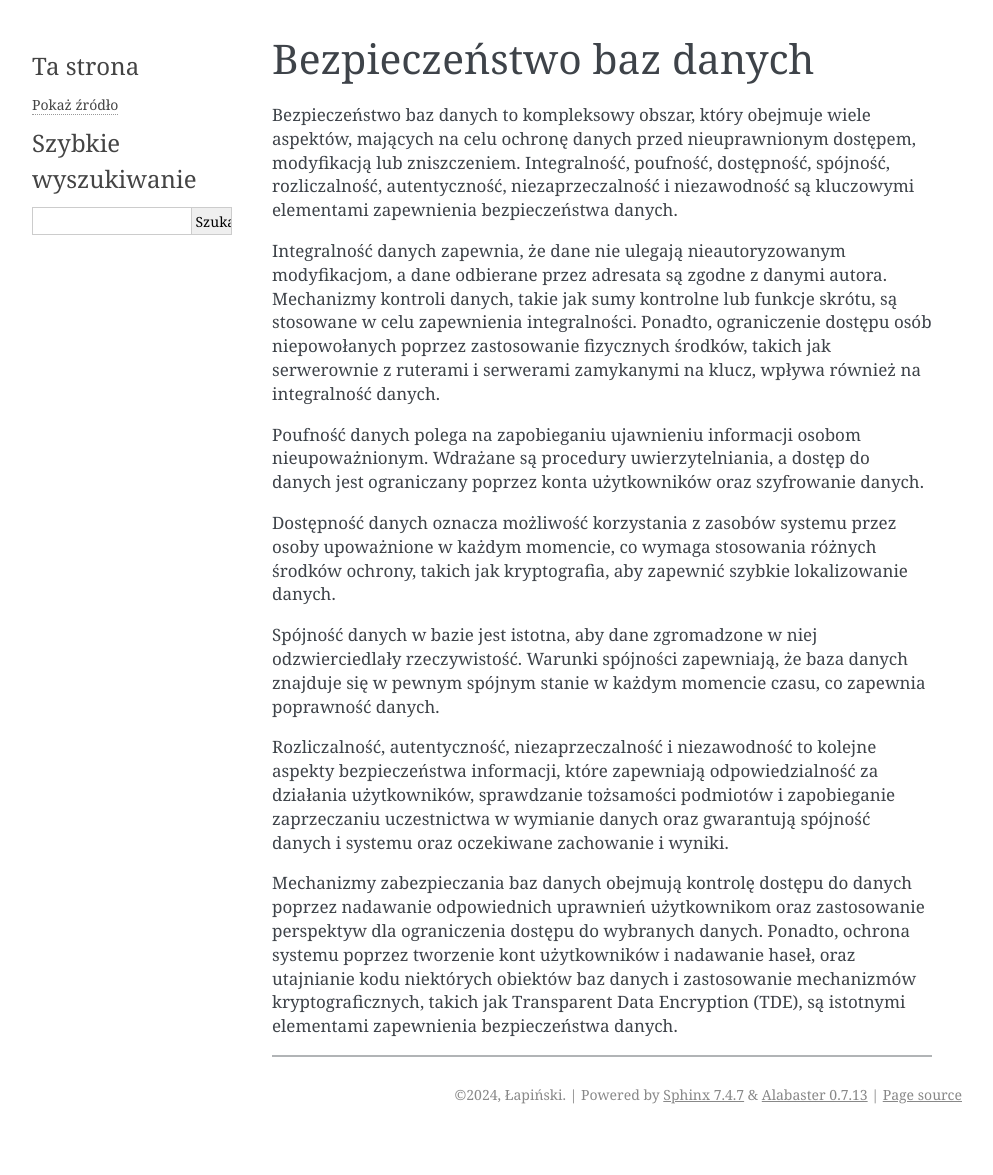
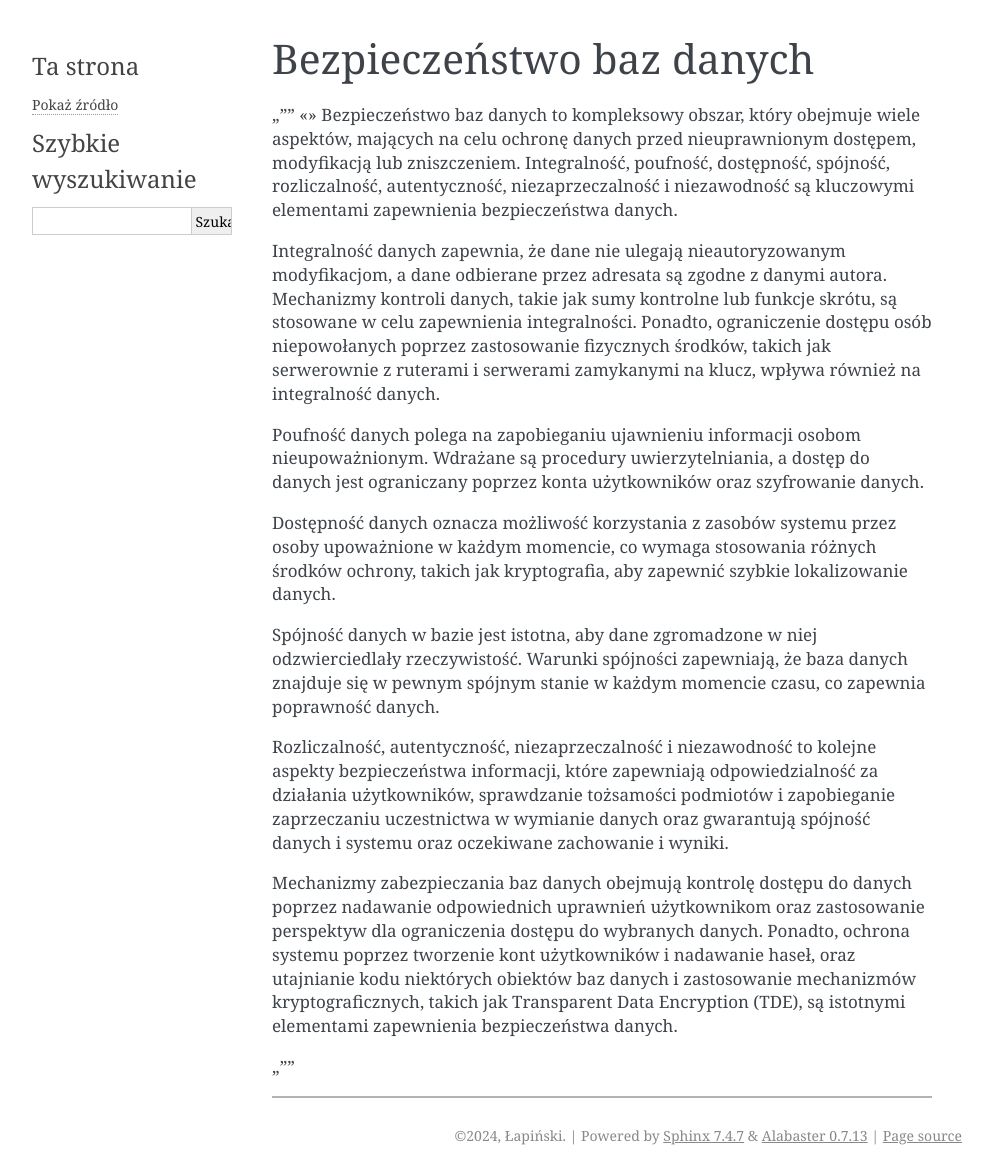
Before and after one commit to PrawilnaLAMA/sprawozdanie-1, a Sphinx documentation site: the page built from source/index.rst, in a window 1280 px wide. Shown: the whole page, without its empty margins (148-1141 px from the left). Built offline with Sphinx 7.4.7, drawn with Linux system fonts in a browser that asks for light colours; before the commit the page ends 1134 px from its top, so only the background shows below that.

```diff
--- a/source/index.rst
+++ b/source/index.rst
@@ -11,7 +11,8 @@ Bezpieczeństwo baz danych
    :maxdepth: 2
    :caption: Spis treści:
 
-Bezpieczeństwo baz danych to kompleksowy obszar, który obejmuje wiele aspektów, mających na celu ochronę danych przed nieuprawnionym dostępem, modyfikacją lub zniszczeniem. Integralność, poufność, dostępność, spójność, rozliczalność, autentyczność, niezaprzeczalność i niezawodność są kluczowymi elementami zapewnienia bezpieczeństwa danych.
+"""
+'' Bezpieczeństwo baz danych to kompleksowy obszar, który obejmuje wiele aspektów, mających na celu ochronę danych przed nieuprawnionym dostępem, modyfikacją lub zniszczeniem. Integralność, poufność, dostępność, spójność, rozliczalność, autentyczność, niezaprzeczalność i niezawodność są kluczowymi elementami zapewnienia bezpieczeństwa danych.
 
 Integralność danych zapewnia, że dane nie ulegają nieautoryzowanym modyfikacjom, a dane odbierane przez adresata są zgodne z danymi autora. Mechanizmy kontroli danych, takie jak sumy kontrolne lub funkcje skrótu, są stosowane w celu zapewnienia integralności. Ponadto, ograniczenie dostępu osób niepowołanych poprzez zastosowanie fizycznych środków, takich jak serwerownie z ruterami i serwerami zamykanymi na klucz, wpływa również na integralność danych.
 
@@ -25,6 +26,7 @@ Rozliczalność, autentyczność, niezaprzeczalność i niezawodność to kolejn
 
 Mechanizmy zabezpieczania baz danych obejmują kontrolę dostępu do danych poprzez nadawanie odpowiednich uprawnień użytkownikom oraz zastosowanie perspektyw dla ograniczenia dostępu do wybranych danych. Ponadto, ochrona systemu poprzez tworzenie kont użytkowników i nadawanie haseł, oraz utajnianie kodu niektórych obiektów baz danych i zastosowanie mechanizmów kryptograficznych, takich jak Transparent Data Encryption (TDE), są istotnymi elementami zapewnienia bezpieczeństwa danych.
 
+"""
 
 .. Indices and tables
 ==================
```
